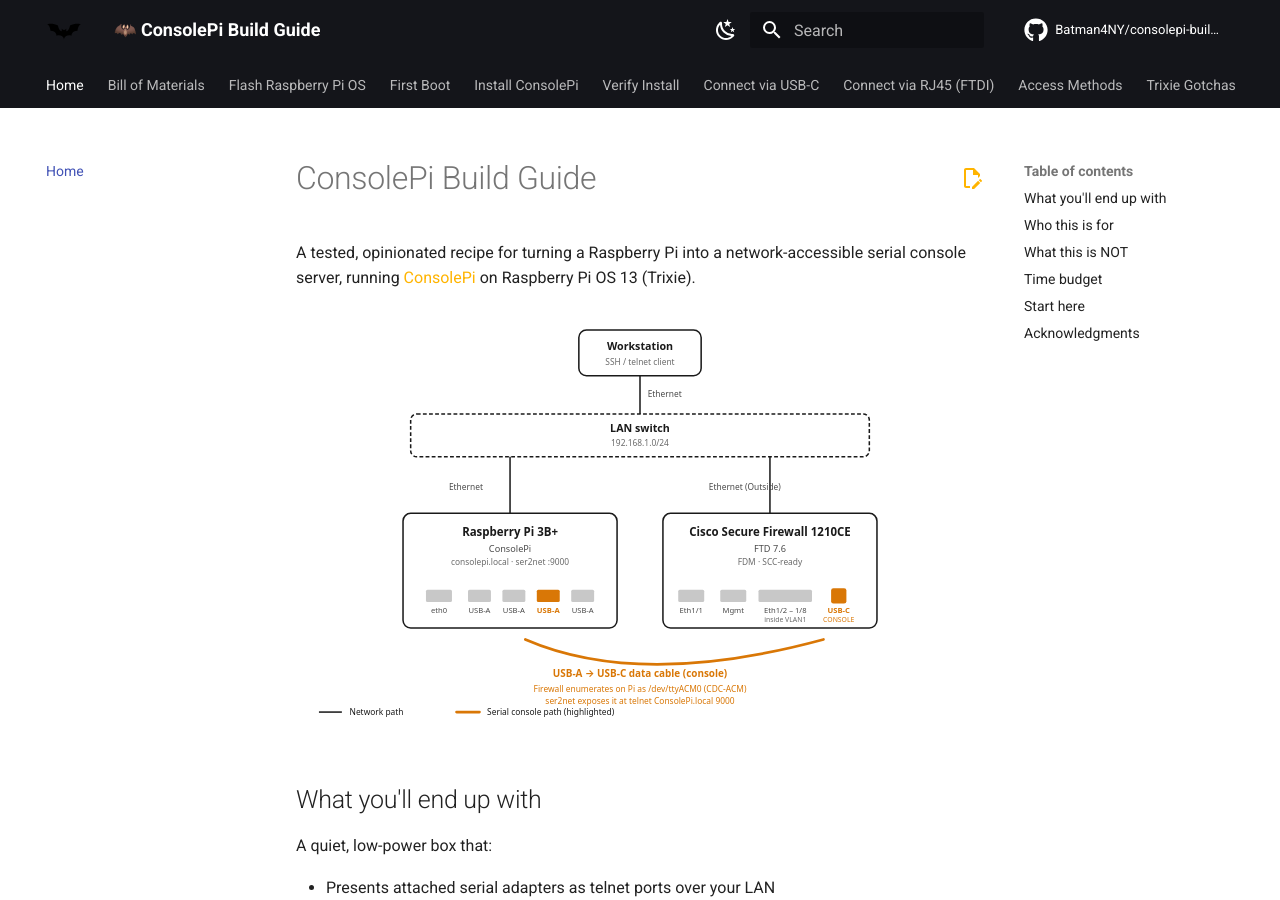
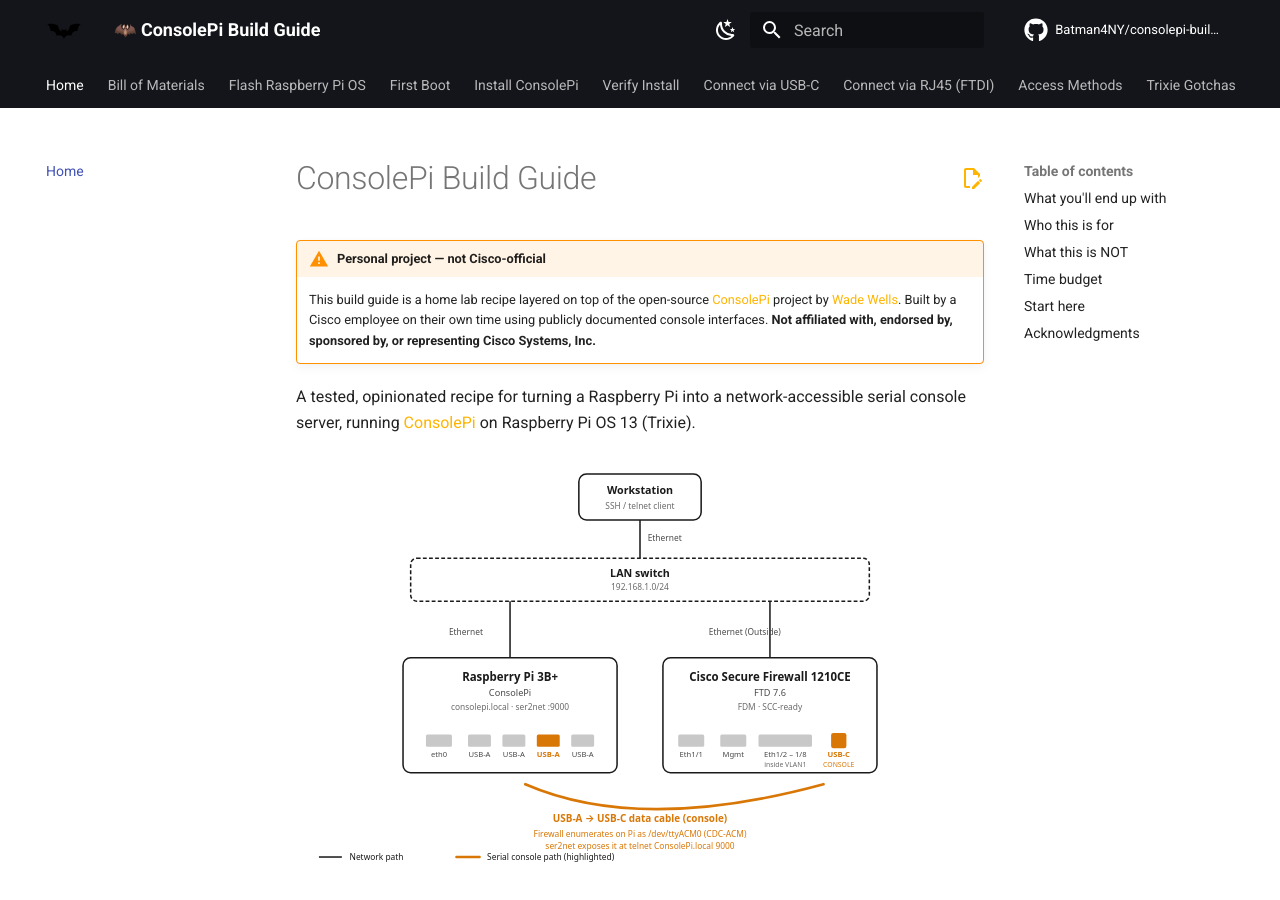
Before and after one commit to Batman4NY/consolepi-build-guide, an MkDocs documentation site: the page built from docs/index.md, in a window 1280 px wide and 900 px high. Built offline with MkDocs 1.6.1 and Material for MkDocs 9.7.7, drawn with Linux system fonts in a browser that asks for light colours; comment, search, counter and statistics services are not loaded.

Commit message:
Add personal-project disclaimer at top of index
Prominent 'warning' admonition making clear this guide is a home lab
recipe by a Cisco employee, not an official Cisco output. Layered on
top of Wade Wells's open-source ConsolePi.

```diff
--- a/docs/index.md
+++ b/docs/index.md
@@ -1,4 +1,12 @@
 # ConsolePi Build Guide
+
+!!! warning "Personal project — not Cisco-official"
+    This build guide is a home lab recipe layered on top of the open-source
+    [ConsolePi](https://github.com/Pack3tL0ss/ConsolePi) project by
+    [Wade Wells](https://github.com/Pack3tL0ss). Built by a Cisco employee on
+    their own time using publicly documented console interfaces.
+    **Not affiliated with, endorsed by, sponsored by, or representing Cisco
+    Systems, Inc.**
 
 A tested, opinionated recipe for turning a Raspberry Pi into a
 network-accessible serial console server, running
```
